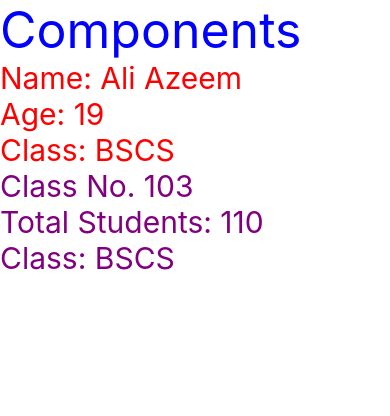
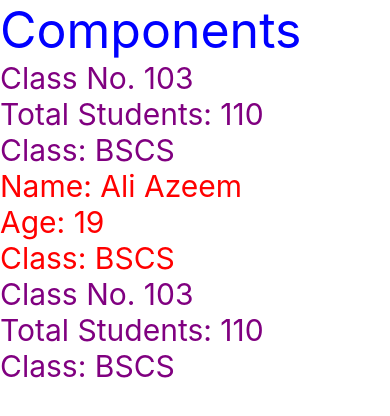
Before and after one commit to AliAzeem92/Learning-React-Native, a React Native app: screen / in a window 390 px wide. Shown: the top 416 px of the page. Built offline with nearby package versions, Linux system fonts and the light colour scheme.

Commit message:
Nested Compoments

```diff
--- a/App.tsx
+++ b/App.tsx
@@ -15,6 +15,7 @@ const App = () => {
 const UserData = () => {
   return (
     <View>
+      <ClassData />
       <Text style={{fontSize: 30, color: 'red'}}>Name: Ali Azeem</Text>
       <Text style={{fontSize: 30, color: 'red'}}>Age: 19</Text>
       <Text style={{fontSize: 30, color: 'red'}}>Class: BSCS</Text>
```
